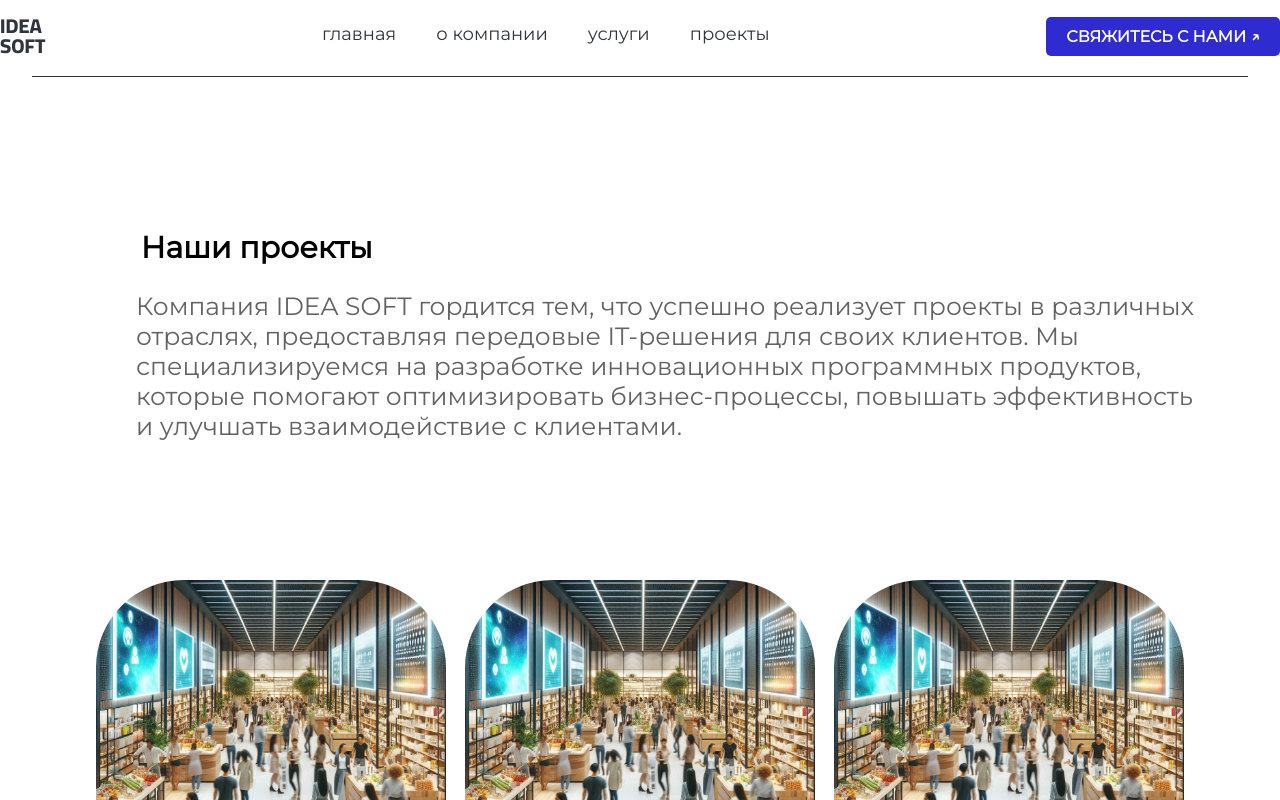
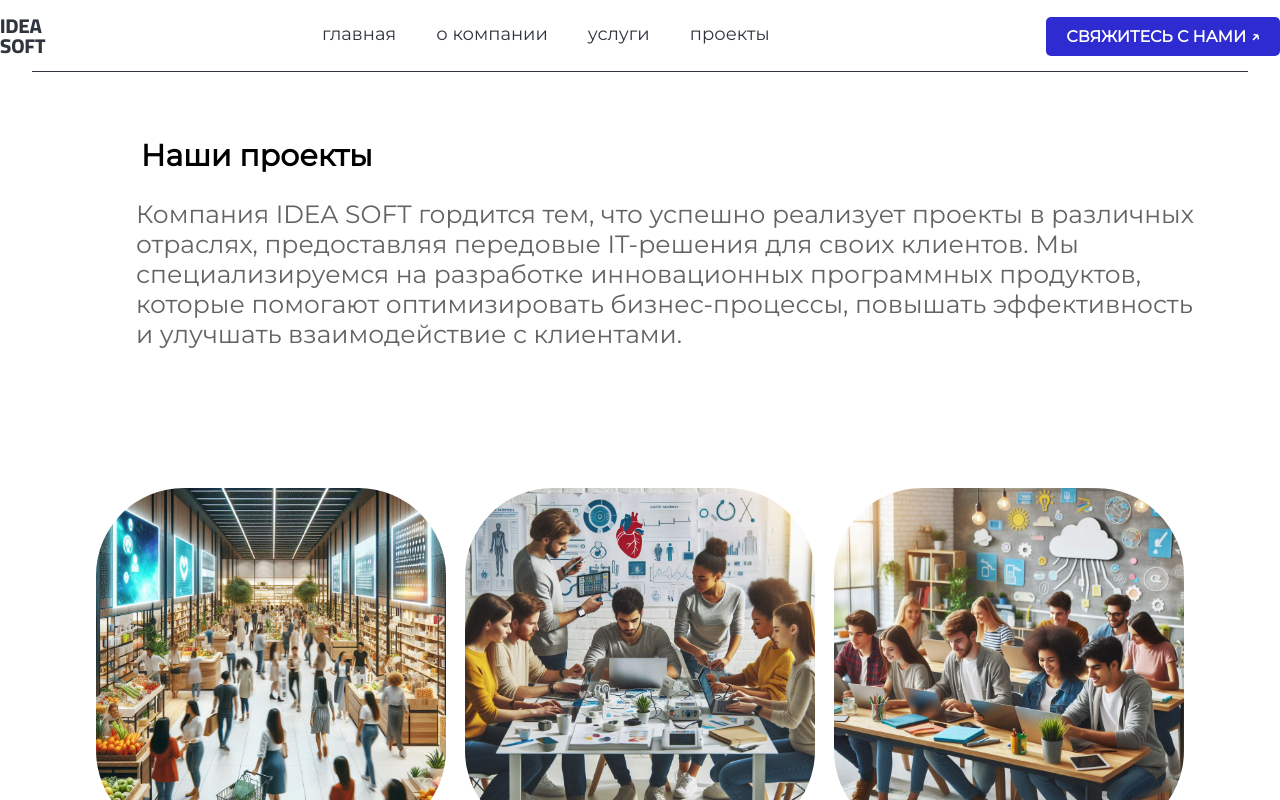
Before and after one commit to nastyavav/itivp_pz4, a plain HTML site: page projects.html in a window 1280 px wide. Drawn offline with Linux system fonts and the light colour scheme.

Commit message:
new commit

```diff
--- a/index.css
+++ b/index.css
@@ -22,6 +22,9 @@ html, body {
     display: flex;
     flex-direction: column;
     overflow-x: hidden;
+}
+.body2 {
+    padding-top: 80px;
 }
 .container {
     max-width: 1300px;
@@ -187,11 +190,21 @@ h3 + p + p {
     margin-bottom: 20px;
 }
 
+.text-form a {
+    color: white;
+}
+
+.text-form a:hover {
+    color: #a3a3d9;
+}
+
 .contact-right textarea {
     height: 120px;
 }
 
 .submit-button {
+    width: 250px;
+    height: 50px;
     background: white;
     color: #2E2BD0;
     padding: 15px 30px;
@@ -206,18 +219,18 @@ h3 + p + p {
 }
 
 .submit-button:hover {
-    background: rgb(241, 241, 241);
+    background: rgb(213, 213, 213);
 }
 
 /* HEADER */
-header {
+.header1 {
     position: relative;
     color: white;
     padding: 1em 0;
     text-align: center;
     margin-bottom: 100px;
 }
-header::after {
+.header1::after {
     content: "";
     position: absolute;
     bottom: -5px;
@@ -226,23 +239,29 @@ header::after {
     height: 1px;
     background: rgb(255, 255, 255);
 }
+
 .header2 {
     position: fixed;
-    position: relative;
+    top: 0;
+    left: 0;
+    width: 100%;
+    background-color: #ffffff;
     color: #2F353F;
     padding: 1em 0;
     text-align: center;
-    margin-bottom: 100px;
+    z-index: 1000;
 }
+
 .header2::after {
     content: "";
     position: absolute;
-    bottom: -5px;
+    bottom: 0;
     left: 2.5%;
     width: 95%;
     height: 1px;
-    background: #2F353F;
+    background-color: #2F353F;
 }
+
 .logo {
     font-family: 'Cairo-ExtraBold';
     line-height: 1;
@@ -529,10 +548,11 @@ ul li a {
 }
 
 .img-people {
+    display: block;
     width: 80px;
     height: 80px;
     align-items: left;
-    margin-top: 50px;
+    margin-top: 40px;
     object-fit: cover;
     border:2px solid #2E2BD0;
     border-radius: 100px;
@@ -632,15 +652,15 @@ ul li a {
     overflow: hidden;
 }
 
-.project:nth-child(1) {
+.project-wrapper:nth-of-type(1) .project {
     background-image: url('image/project1.jpg');
 }
 
-.project:nth-child(2) {
+.project-wrapper:nth-of-type(2) .project {
     background-image: url('image/project2.jpg');
 }
 
-.project:nth-child(3) {
+.project-wrapper:nth-of-type(3) .project {
     background-image: url('image/project3.jpg');
 }
 
--- a/projects.html
+++ b/projects.html
@@ -6,7 +6,7 @@
     <title>IdeaSoft</title>
     <link href="index.css" rel="stylesheet">
 </head>
-<body>
+<body class="body2">
     <header class="header2">
         <div class="container">
             <div class="logo2">IDEA<br>SOFT</div>
```
Also changed, not shown: about.html (+1 -1 lines), index.html (+1 -1 lines), services.html (+1 -1 lines).
